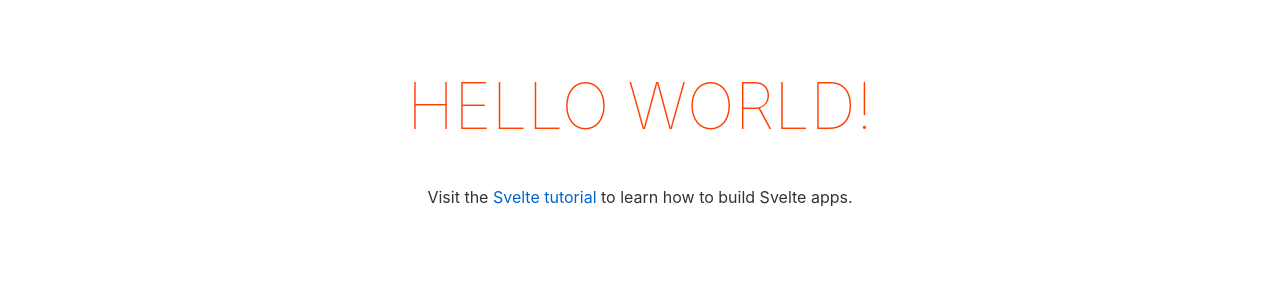
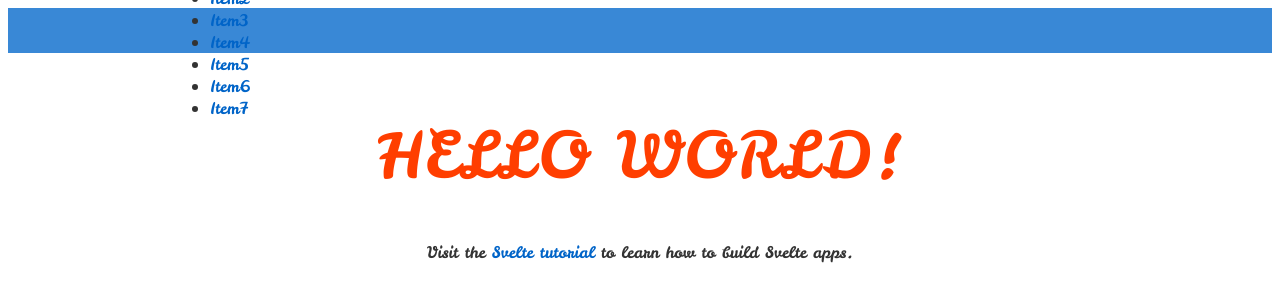
Before and after one commit to sammy-code98/svelte-navbar, a Svelte app: page / in a window 1280 px wide. Shown: the top 302 px of the page. Built offline with nearby package versions, Linux system fonts and the light colour scheme.

Commit message:
getting things started

```diff
--- a/public/index.html
+++ b/public/index.html
@@ -1,18 +1,23 @@
 <!DOCTYPE html>
 <html lang="en">
-<head>
-	<meta charset='utf-8'>
-	<meta name='viewport' content='width=device-width,initial-scale=1'>
+  <head>
+    <meta charset="utf-8" />
+    <meta name="viewport" content="width=device-width,initial-scale=1" />
 
-	<title>Svelte app</title>
+    <title>Svelte app</title>
 
-	<link rel='icon' type='image/png' href='/favicon.png'>
-	<link rel='stylesheet' href='/global.css'>
-	<link rel='stylesheet' href='/build/bundle.css'>
+    <link rel="icon" type="image/png" href="/favicon.png" />
+    <link rel="stylesheet" href="/global.css" />
+    <link rel="stylesheet" href="/build/bundle.css" />
+    <link rel="preconnect" href="https://fonts.googleapis.com" />
+    <link rel="preconnect" href="https://fonts.gstatic.com" crossorigin />
+    <link
+      href="https://fonts.googleapis.com/css2?family=Leckerli+One&display=swap"
+      rel="stylesheet"
+    />
 
-	<script defer src='/build/bundle.js'></script>
-</head>
+    <script defer src="/build/bundle.js"></script>
+  </head>
 
-<body>
-</body>
+  <body></body>
 </html>
--- a/src/App.svelte
+++ b/src/App.svelte
@@ -1,18 +1,66 @@
 <script>
   export let name;
+
+  // navigation items
+  const navItem = [
+    { label: "logo", href: "#" },
+    { label: "Item1", href: "#" },
+    { label: "Item2", href: "#" },
+    { label: "Item3", href: "#" },
+    { label: "Item4", href: "#" },
+    { label: "Item5", href: "#" },
+    { label: "Item6", href: "#" },
+    { label: "Item7", href: "#" },
+  ];
 </script>
+
+<div>
+  <nav>
+    <div class="inner">
+      <div>
+        <div class="middle-line" />
+      </div>
+      <ul>
+        {#each navItem as item}
+          <li><a href={item.href}>{item.label}</a></li>
+        {/each}
+      </ul>
+    </div>
+  </nav>
 
   <main>
     <h1>Hello {name}!</h1>
-	<p>Visit the <a href="https://svelte.dev/tutorial">Svelte tutorial</a> to learn how to build Svelte apps.</p>
+    <p>
+      Visit the <a href="https://svelte.dev/tutorial">Svelte tutorial</a> to learn
+      how to build Svelte apps.
+    </p>
   </main>
+</div>
 
 <style>
+  nav {
+    background-color: #3988d6;
+    font-family: "Leckerli One", cursive;
+    height: 45px;
+    top: 0;
+  }
+  .inner {
+    max-width: 980px;
+    padding-left: 20px;
+    padding-right: 20px;
+    margin: auto;
+    box-sizing: border-box;
+
+    display: flex;
+    align-items: center;
+	height: 100%;
+  }
   main {
     text-align: center;
     padding: 1em;
     max-width: 240px;
     margin: 0 auto;
+    font-family: "Leckerli One", cursive;
   }
 
   h1 {
```
Lines whose indentation alone changed are shown as unchanged.
